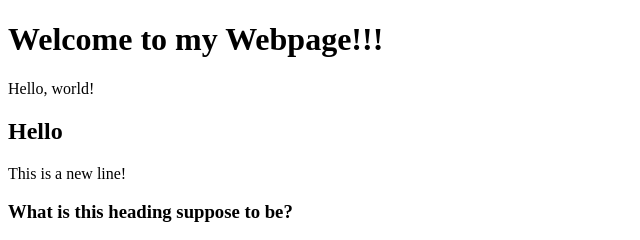
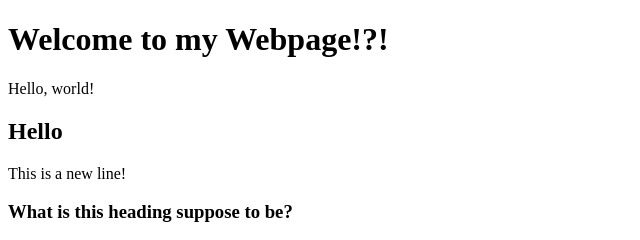
Before and after one commit to minhyumi/CS50W, a plain HTML site: page hello.html in a window 1280 px wide. Shown: the top 240 px of the page, 0-640 px from the left. Drawn offline with Linux system fonts and the light colour scheme.

Commit message:
Updated h1 title

```diff
--- a/hello.html
+++ b/hello.html
@@ -4,7 +4,7 @@
         <title>Hello!</title>
     </head>
     <body>
-        <h1>Welcome to my Webpage!!!</h1>
+        <h1>Welcome to my Webpage!?!</h1>
         Hello, world!
         <h2>Hello</h2>
         This is a new line!
```
